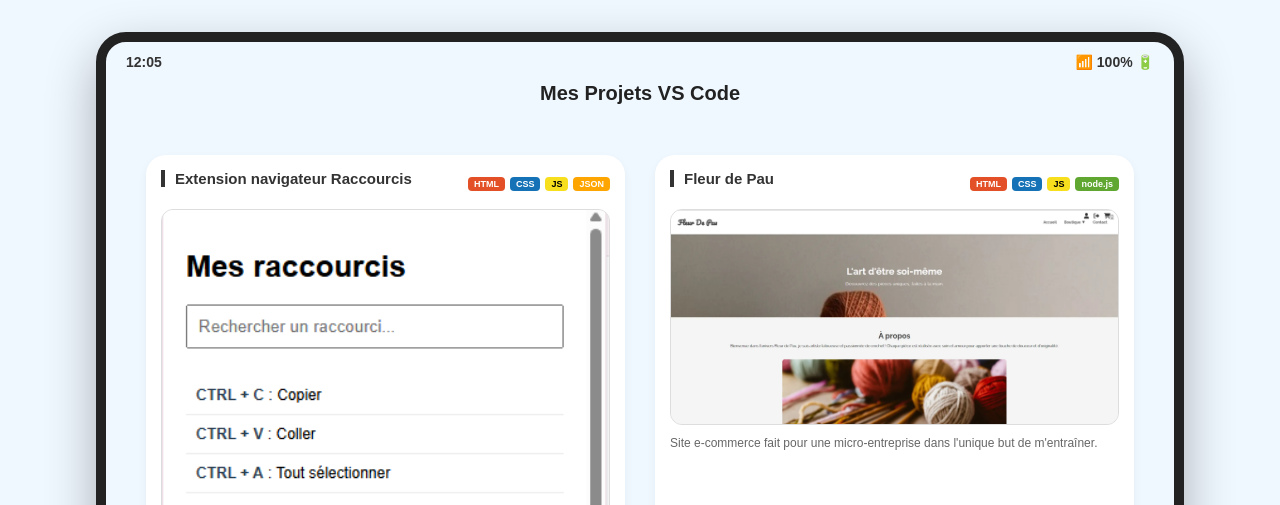
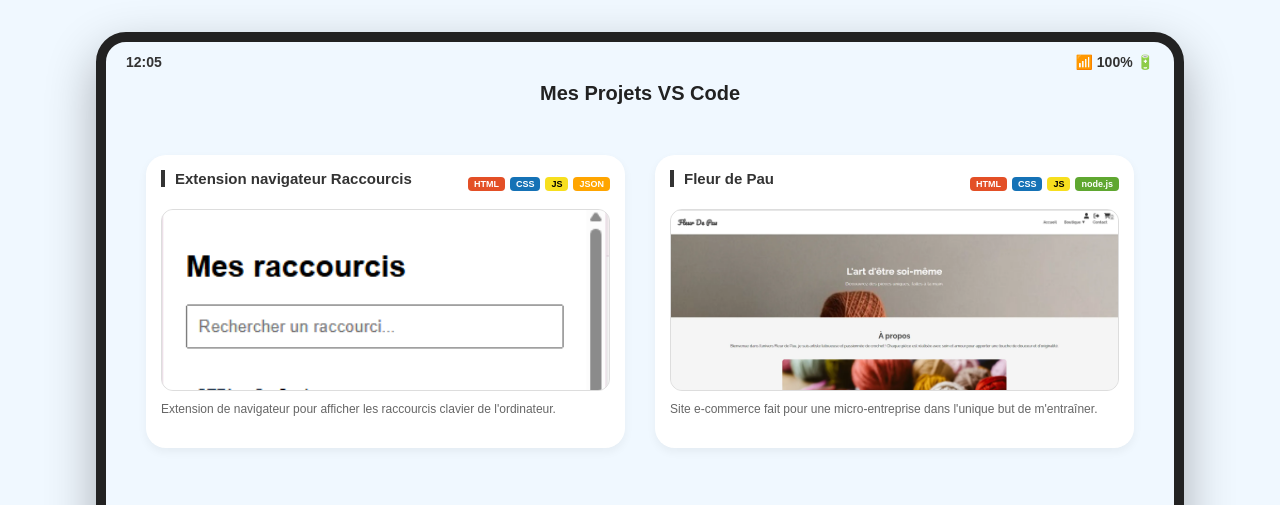
Before and after one commit to elo41flo/portfolio_v2, a plain HTML site: page vscode.html in a window 1280 px wide. Shown: the top 505 px of the page. Drawn offline with Linux system fonts and the light colour scheme.

Commit message:
modif photo

```diff
--- a/styles.css
+++ b/styles.css
@@ -464,6 +464,9 @@ iframe {
 
 .site-img {
     width: 100%;
+    height: 180px;      /* Force une hauteur identique pour toutes les images */
+    object-fit: cover;  /* Recadre l'image pour remplir l'espace sans l'écraser */
+    object-position: top; /* Garde le haut de l'interface visible (mieux pour des captures d'écran) */
     display: block;
     transition: filter 0.3s;
 }
```
